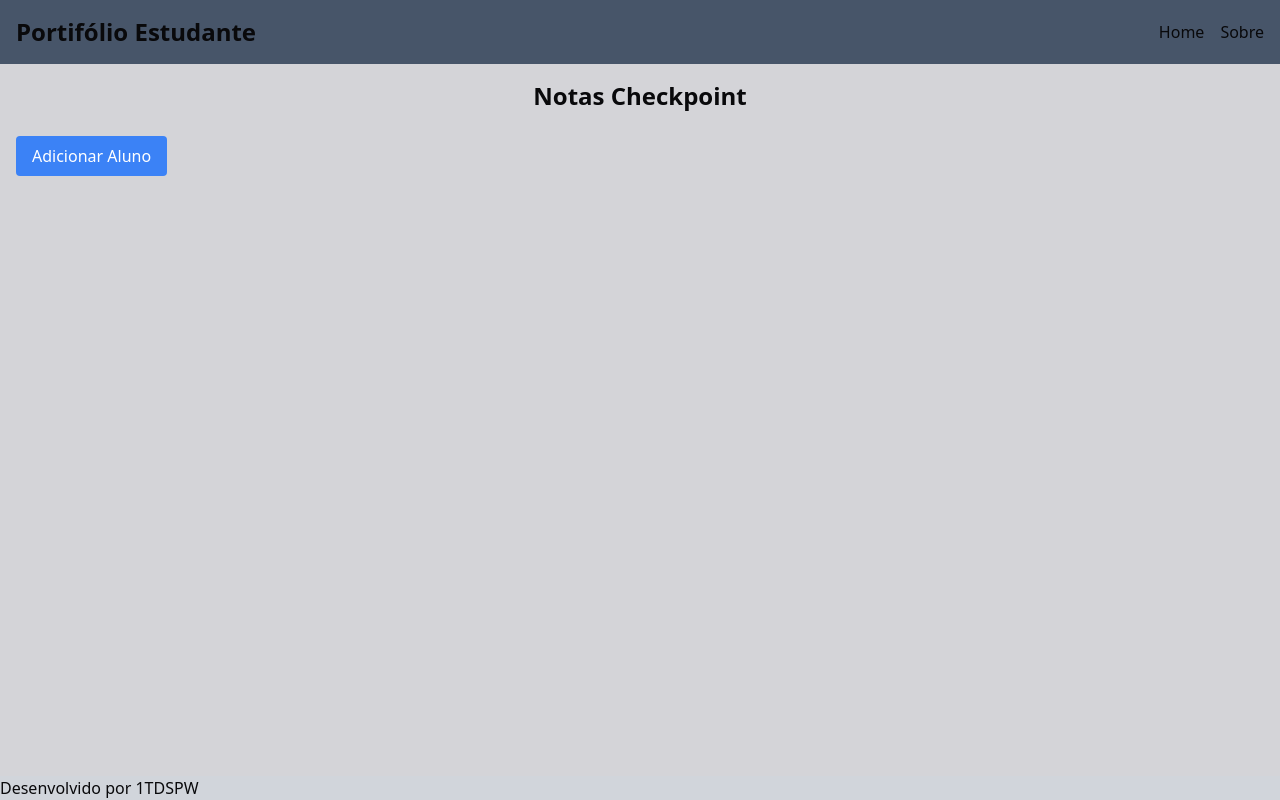
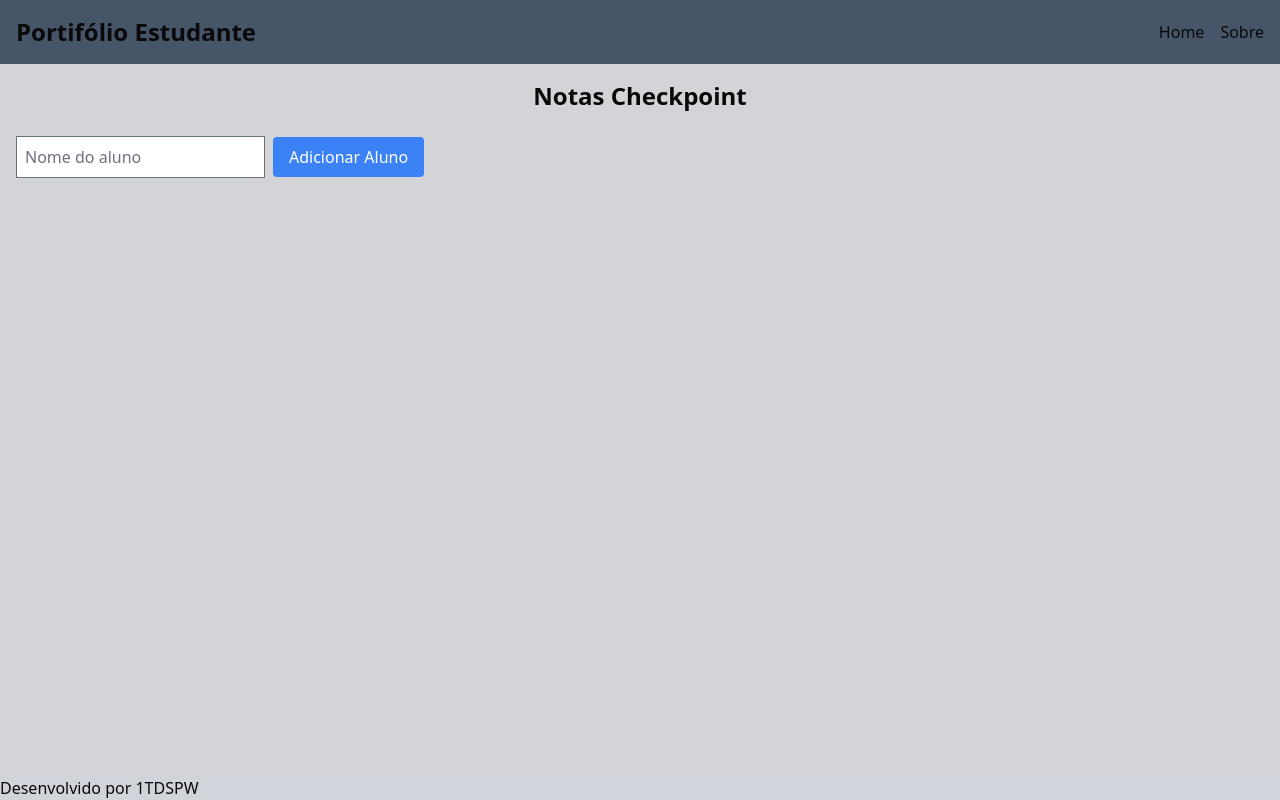
Before and after one commit to Byells/Portif-lio-cp3, a Next.js app: page /cp in a window 1280 px wide. Built offline with nearby package versions, Linux system fonts and the light colour scheme.

Commit message:
Gerando a função adicionar aluno.

```diff
--- a/src/app/cp/page.tsx
+++ b/src/app/cp/page.tsx
@@ -1,8 +1,6 @@
-"use client"
+"use client";
 
-import React from 'react'
-import { useState } from 'react';
-
+import React, { useState } from 'react';
 
 type Aluno = {
   id: number;
@@ -10,15 +8,16 @@ type Aluno = {
   disciplinas: { nome: string; cp: number }[];
 };
 
-
 export default function cp() {
-
   const [alunos, setAlunos] = useState<Aluno[]>([]);
+  const [nome, setNome] = useState('');
 
   const adicionarAluno = () => {
+    if (!nome) return;
+
     const novoAluno: Aluno = {
       id: alunos.length + 1,
-      nome: "Aluno " + (alunos.length + 1),
+      nome,
       disciplinas: [
         { nome: "Artificial Intelligence & Chatbot", cp: Math.floor(Math.random() * 100) },
         { nome: "Building Relational Database", cp: Math.floor(Math.random() * 100) },
@@ -30,18 +29,28 @@ export default function cp() {
     };
 
     setAlunos([...alunos, novoAluno]);
+    setNome(''); // Limpa o campo de entrada
   };
 
   return (
     <div className="container mx-auto p-4">
       <h1 className="text-2xl font-bold text-center mb-6">Notas Checkpoint</h1>
 
-      <button
-        onClick={adicionarAluno}
-        className="bg-blue-500 text-white px-4 py-2 mb-4 rounded hover:bg-blue-700"
-      >
-        Adicionar Aluno
-      </button>
+      <div className="mb-4">
+        <input
+          type="text"
+          value={nome}
+          onChange={(e) => setNome(e.target.value)}
+          placeholder="Nome do aluno"
+          className="border p-2"
+        />
+        <button
+          onClick={adicionarAluno}
+          className="bg-blue-500 text-white px-4 py-2 ml-2 rounded hover:bg-blue-700"
+        >
+          Adicionar Aluno
+        </button>
+      </div>
 
       {alunos.map((aluno) => (
         <div key={aluno.id} className="mb-6">
```
